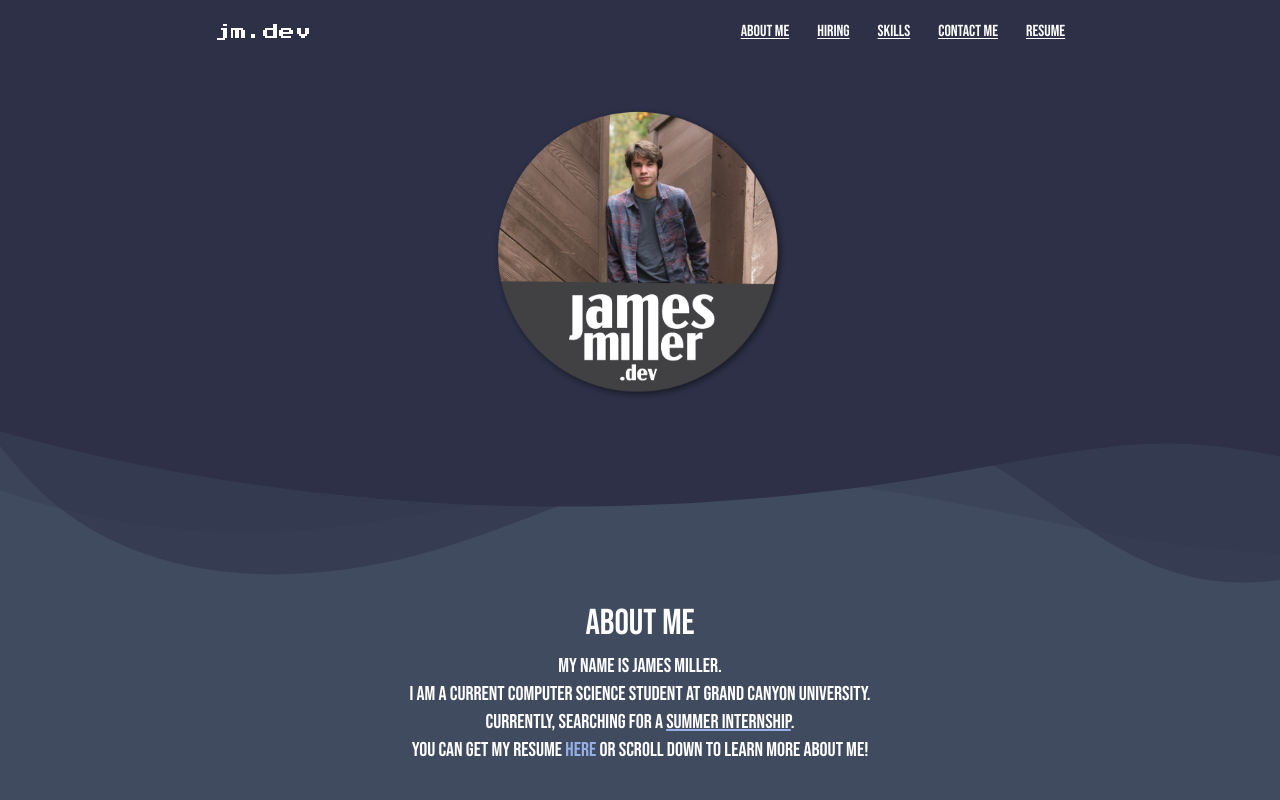
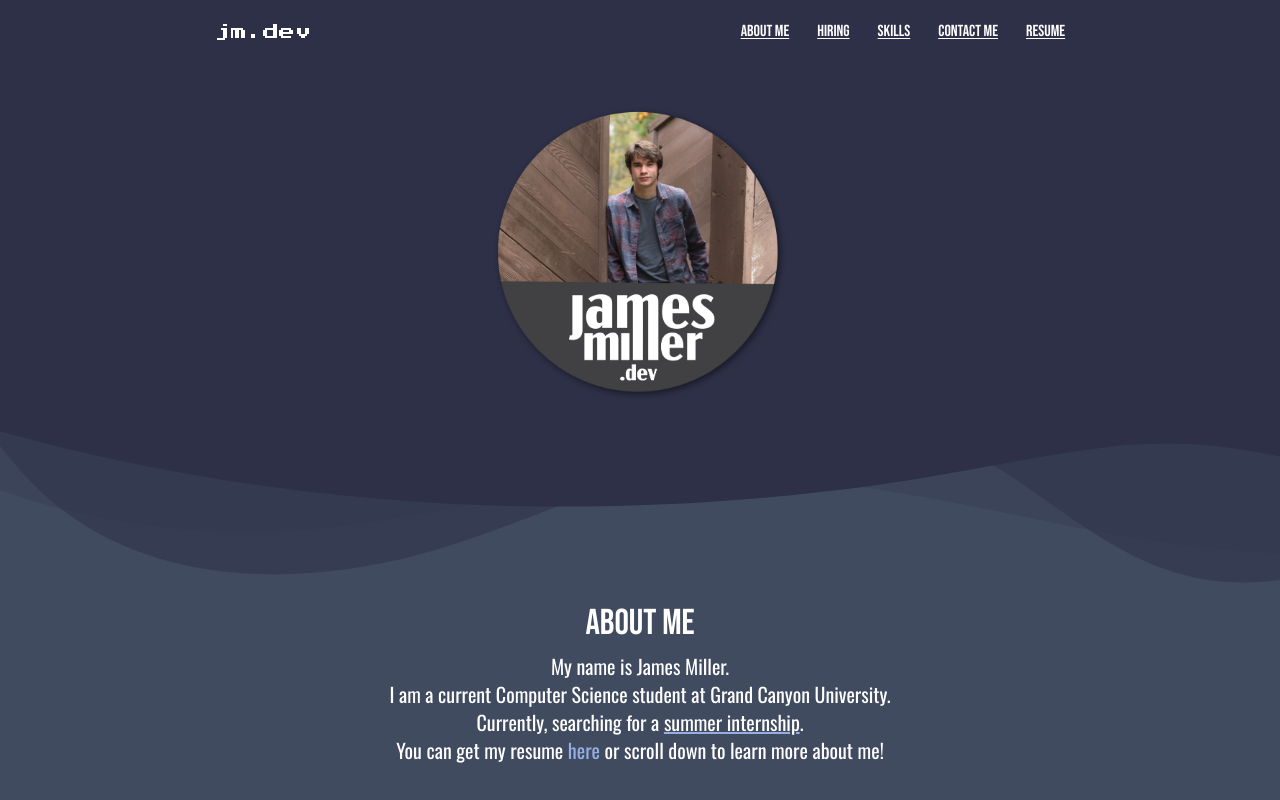
Before and after one commit to jammil002/jmdev3project, a Next.js app: page / in a window 1280 px wide. Shown: the top 800 px of the page. Built offline with nearby package versions, Linux system fonts and the light colour scheme.

Commit message:
Updated fonts

```diff
--- a/pages/_app.tsx
+++ b/pages/_app.tsx
@@ -1,23 +1,42 @@
-import '../styles/globals.css'
-import type { AppProps } from 'next/app'
-import {Press_Start_2P} from '@next/font/google'
-import {Bebas_Neue} from '@next/font/google'
+import "../styles/globals.css";
+import type { AppProps } from "next/app";
+import {
+  Montserrat,
+  Press_Start_2P,
+  Bebas_Neue,
+  Oswald,
+} from "@next/font/google";
 
 const PressStart = Press_Start_2P({
-  weight: ['400'],
-  subsets: ['latin'],
-  variable: '--font-PressStart',
+  weight: ["400"],
+  subsets: ["latin"],
+  variable: "--font-PressStart",
 });
 
 const BebasNeue = Bebas_Neue({
-  weight: ['400'],
-  subsets: ['latin'],
-  variable: '--font-BebasNeue',
-})
+  weight: ["400"],
+  subsets: ["latin"],
+  variable: "--font-BebasNeue",
+});
+
+const fMontserrat = Montserrat({
+  weight: ["600"],
+  subsets: ["latin"],
+  variable: "--font-Montserrat",
+});
+
+const fOswald = Oswald({
+  weight: ["400"],
+  subsets: ["latin"],
+  variable: "--font-Oswald",
+});
 
 export default function App({ Component, pageProps }: AppProps) {
-  return ( <main className={`${PressStart.variable} ${BebasNeue.variable}`}>
-  <Component {...pageProps} />
-</main>
-)
+  return (
+    <main
+      className={`${PressStart.variable} ${BebasNeue.variable} ${fMontserrat.variable} ${fOswald.variable}`}
+    >
+      <Component {...pageProps} />
+    </main>
+  );
 }
--- a/pages/index.tsx
+++ b/pages/index.tsx
@@ -62,7 +62,7 @@ export default function Home() {
         <section className="bg-[#414b5f]">
           <div className="pt-20 text-center">
             <h1 className="font-BebasNeue text-4xl pb-2 pt-5">About Me</h1>
-            <div className="font-BebasNeue text-xl leading-2">
+            <div className="font-Oswald text-xl leading-2">
               <p>My name is James Miller.</p>
               <p>
                 I am a current Computer Science student at Grand Canyon
--- a/tailwind.config.js
+++ b/tailwind.config.js
@@ -9,6 +9,8 @@ module.exports = {
       fontFamily: {
         PressStart: ["var(--font-PressStart)", "cursive"],
         BebasNeue: ["var(--font-BebasNeue)", "regular"],
+        Montserrat: ["var(--font-Montserrat)", "regular"],
+        Oswald: ["var(--font-Oswald)", "regular"],
       },
     },
   },
```
